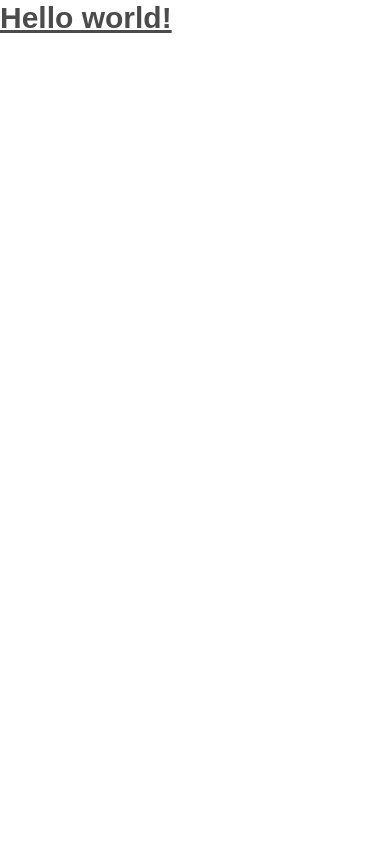
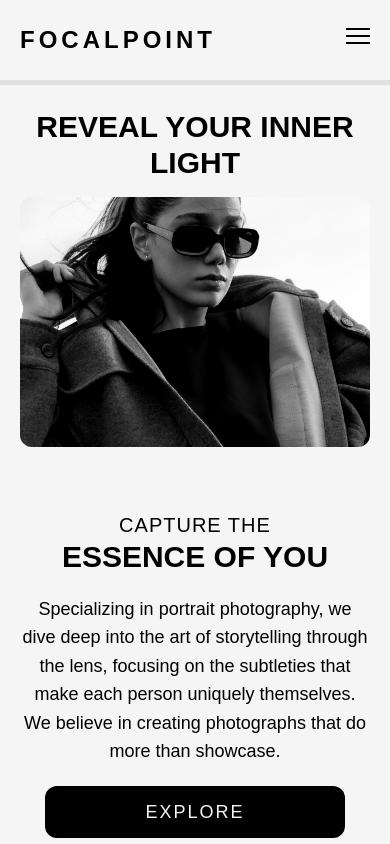
Before and after one commit to naveraraycia/focalpoint, a React (Create React App) app: page / in a window 390 px wide. Shown: the top 844 px of the page. Built offline with nearby package versions, Linux system fonts and the light colour scheme.

Commit message:
Completed Navbar and Home Section

```diff
--- a/src/App.js
+++ b/src/App.js
@@ -1,10 +1,45 @@
+import Navbar from "./components/Navbar";
+import Heading from "./components/Heading";
+import Button from "./components/Button";
+import hero from './assets/imgs/hero.jpg'
+import hero2 from './assets/imgs/g12.jpg'
 function App() {
   return (
-    <div className="App">
-      <h1 className="text-3xl font-black font-sans  underline text-ash-darkest">
-      Hello world!
-    </h1>
-    </div>
+    <>
+      <div id='home' className="bg-cream-light">
+        <Navbar/>
+
+        <div className="container py-6 px-5 w-full mb-8 mx-auto font-sans flex flex-col-reverse lg:flex-row lg:justify-between md:py-16 lg:space-x-16 xl:px-32 lg:py-16">
+        <div className="flex flex-col mt-16 lg:flex-col-reverse lg:mt-0">
+            <div className="flex flex-col space-y-5 items-center lg:items-start">
+              <Heading title={'Capture the'} subTitle={'Essence of you'}left={true} />
+
+              <p className="text-center leading-[158%] text-lg max-w-lg lg:text-left">Specializing in portrait photography, we dive deep into the art of storytelling through the lens, focusing on the subtleties that make each person uniquely themselves. We believe in creating photographs that do more than showcase.</p>
+
+              <div className="w-[300px]">
+                <Button>Explore</Button>
+              </div>
+            </div>
+
+            <div className="rounded-3xl border-2 border-black p-5 flex flex-col space-y-3 md:space-y-0 md:space-x-5 justify-center items-center mt-16 md:flex-row lg:mb-8 lg:mt-0">
+              <img src={hero2} alt="photography-hero" className="object-cover object-center sm:h-[400px] md:h-[150px] md:w-1/2 rounded-xl lg:h-[100px]" />
+              <div className="flex flex-col justify-center items-center md:items-start">
+                <span className="font-extrabold text-lg uppercase">Photography</span>
+                <p className="leading-[158%] max-w-sm text-center md:text-left lg:text-sm lg:max-w-xs">Highlighting the unique approach and philosophy behind your portrait photography.</p>
+              </div>
+            </div>
+          </div>
+
+          <div className="flex flex-col space-y-4 font-sans justify-center items-center lg:items-start">
+            <h1 className="font-extrabold text-3xl uppercase text-center md:text-left"><span className="lg:block">reveal</span> your inner light</h1>
+            <img src={hero} alt="hero-img" className="object-center object-cover h-[250px] w-full rounded-xl md:h-[500px] lg:h-[300px]" />
+          </div>
+
+
+
+        </div>
+      </div>
+    </>
   );
 }
 
--- /dev/null
+++ b/src/components/Button.jsx
@@ -0,0 +1,9 @@
+import React from 'react'
+
+function Button({children, version}) {
+  return (
+    <button className={`${version === 'secondary' ? 'bg-ash-light text-black hover:bg-cream-light' : 'bg-black text-cream-light hover:bg-[#8C8C8C]'} rounded-xl w-full py-3 text-center text-lg uppercase tracking-[2px] hover:cursor-pointer hover:bg-white`}>{children}</button>
+  )
+}
+
+export default Button
--- /dev/null
+++ b/src/components/Heading.jsx
@@ -0,0 +1,10 @@
+function Heading({title, subTitle, left}) {
+  return (
+    <div className={`mx-auto uppercase font-sans flex flex-col justify-center items-center ${left && 'lg:justify-start lg:items-start lg:mx-0'}`}>
+      <span className="text-xl tracking-[1px]">{title}</span>
+      <span className="text-3xl font-extrabold">{subTitle}</span>
+    </div>
+  )
+}
+
+export default Heading
--- /dev/null
+++ b/src/components/Navbar.jsx
@@ -0,0 +1,52 @@
+function Navbar() {
+  function handleClickScroll(idName){
+    const sectionToScroll = document.getElementById(`${idName}`)
+
+    sectionToScroll.scrollIntoView({behavior: 'smooth'})
+  }
+
+  function toggleMenu() {
+    const hamburgerIcon = document.getElementById('menu-btn')
+    const mobileMenu = document.getElementById('menu')
+    hamburgerIcon.classList.toggle('open')
+    mobileMenu.classList.toggle('flex')
+    mobileMenu.classList.toggle('hidden')
+  }
+
+  return (
+    <div className=" border-b-[5px] border-cream-dark">
+      <div className="container py-6 px-5 w-full md:pt-8 md:pb-5 font-sans font-black text-2xl justify-between flex lg:flex-col items-center mx-auto lg:justify-center lg:space-y-3">
+        <span className="uppercase tracking-[4px]">Focalpoint</span>
+        <nav>
+          <ul className="hidden space-x-10 text-sm text-ash-darkest uppercase font-bold lg:flex">
+            <li onClick={() => handleClickScroll('home')} className="hover:text-black hover:cursor-pointer">Home</li>
+            <li onClick={() => handleClickScroll('gallery')} className="hover:text-black hover:cursor-pointer">Gallery</li>
+            <li onClick={() => handleClickScroll('testimonials')} className="hover:text-black hover:cursor-pointer">Testimonials</li>
+            <li onClick={() => handleClickScroll('services')} className="hover:text-black hover:cursor-pointer">Services</li>
+            <li onClick={() => handleClickScroll('contacts')} className="hover:text-black hover:cursor-pointer">Contact</li>
+          </ul>
+
+          {/* Hamburger icon */}
+          <div className="lg:hidden relative">
+            <button id="menu-btn" onClick={toggleMenu} type="button" className="z-[100] block hamburger lg:hidden focus:outline-none">
+              <span className={`hamburger-top bg-black`}></span>
+              <span className={`hamburger-middle bg-black`}></span>
+              <span className={`hamburger-bottom bg-black`}></span>
+            </button>
+          </div>
+        </nav>
+
+        <ul id="menu" onClick={toggleMenu} className={`text-white fixed font-bold z-[99] top-0 bottom-0 left-0 hidden flex-col w-full min-h-screen items-center font-sans space-y-5 uppercase text-2xl bg-black bg-opacity-70 lg:hidden` }>
+        <li onClick={() => handleClickScroll('home')} className={`text-cream-light mt-40 hover:cursor-pointer hover:text-black hover:font-black`}>Home</li>
+        <li onClick={() => handleClickScroll('about')} className={`text-cream-light hover:cursor-pointer hover:text-black hover:font-black`}>About</li>
+        <li onClick={() => handleClickScroll('skillSet')} className={`text-cream-light hover:cursor-pointer hover:text-black hover:font-black`}>Gallery</li>
+        <li onClick={() => handleClickScroll('education')} className={`text-cream-light hover:cursor-pointer hover:text-black hover:font-black`}>Testimonials</li>
+        <li onClick={() => handleClickScroll('portfolio')} className={`text-cream-light hover:cursor-pointer hover:text-black hover:font-black`}>Services</li>
+        <li onClick={() => handleClickScroll('contact')} className={`text-cream-light hover:cursor-pointer hover:text-black hover:font-black`}>Contact</li>
+      </ul>
+      </div>
+    </div>
+  )
+}
+
+export default Navbar
--- a/src/index.css
+++ b/src/index.css
@@ -8,3 +8,51 @@
 html {
   scroll-behavior: smooth;
 }
+
+/* Hamburger Menu */
+.hamburger {
+  cursor: pointer;
+  width: 24px;
+  height: 24px;
+  transition: all 0.25s;
+  position: relative;
+}
+
+.hamburger-top,
+.hamburger-middle,
+.hamburger-bottom {
+  /* Make it appear like they are in a single line stacked above each other*/
+  position: absolute;
+  width: 24px;
+  height: 2px;
+  top: 0;
+  left: 0;
+  transform: rotate(0);
+  transition: all 0.5s;
+}
+
+.hamburger-middle {
+  transform: translateY(7px);
+}
+
+.hamburger-bottom {
+  transform: translateY(14px);
+}
+
+.open {
+  transform: rotate(90deg);
+}
+
+.open .hamburger-top {
+  transform: rotate(45deg) translateY(6px) translateX(6px);
+  background: #fff !important;
+}
+
+.open .hamburger-middle {
+  display: none;
+}
+
+.open .hamburger-bottom {
+  transform: rotate(-45deg) translateY(6px) translateX(-6px);
+  background: #fff !important;
+}
```
Also changed, not shown: src/assets/imgs/hero.jpg.
